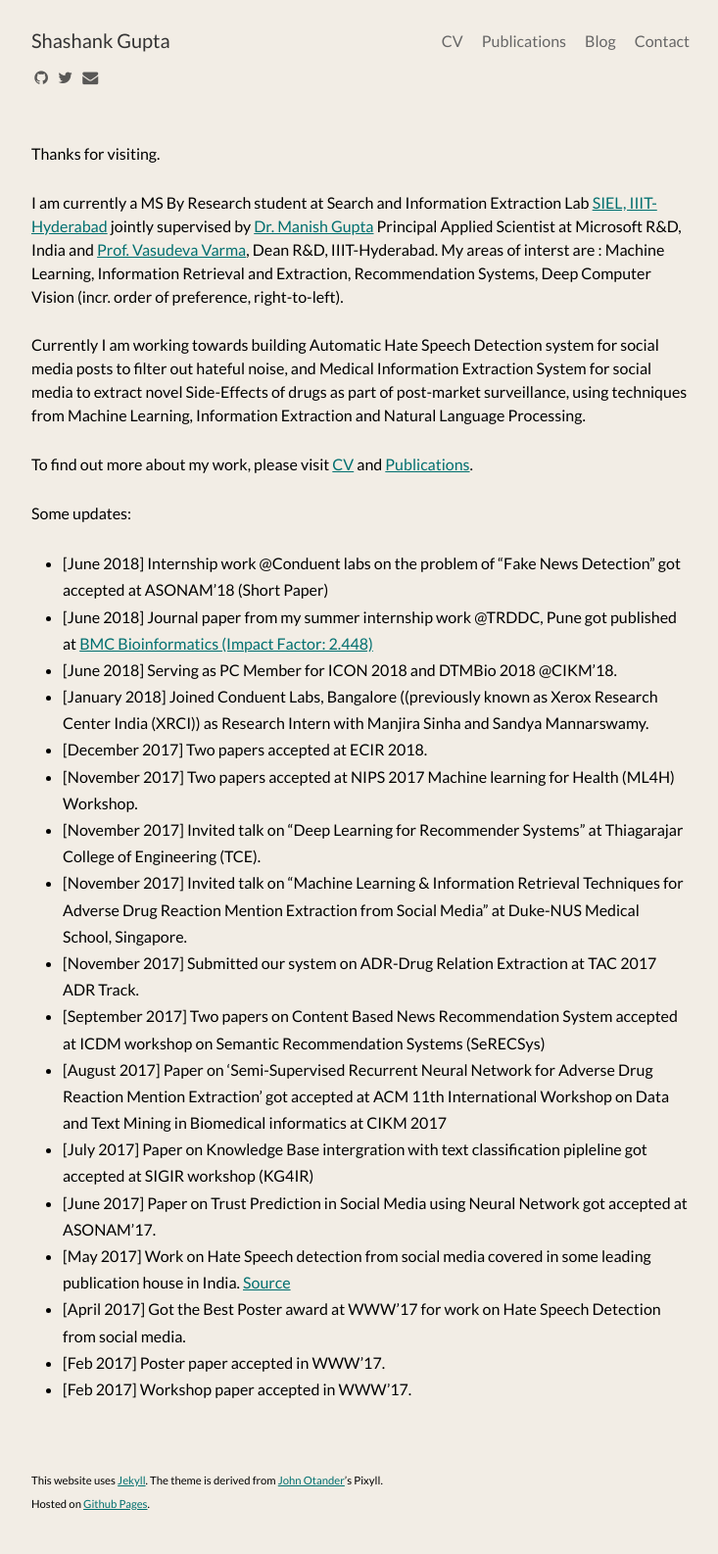
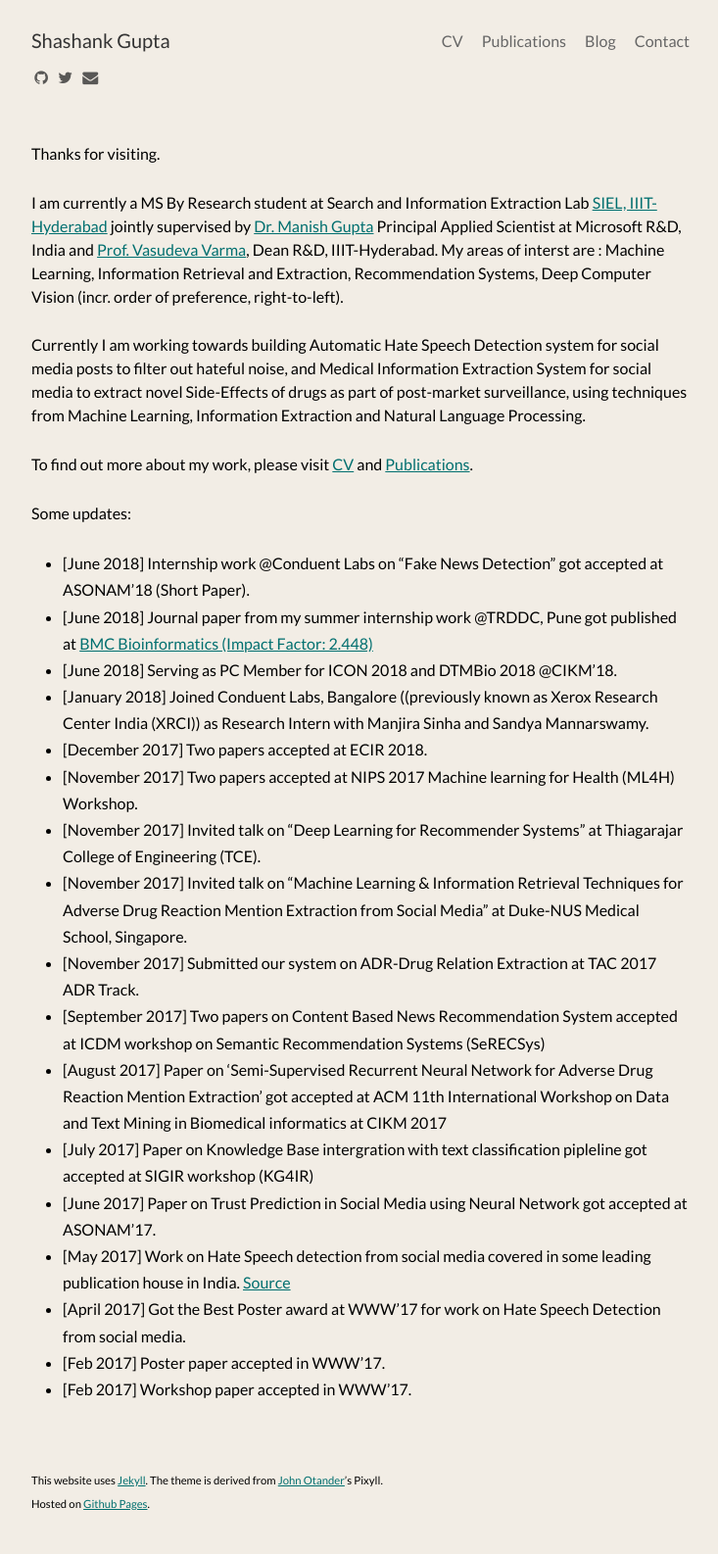
Before and after one commit to shashankg7/shashankg7.github.io, a Jekyll site: the page built from index.md, in a window 1280 px wide. Shown: the whole page at 98% size, without its empty margins (272-1005 px from the left). Built offline with Jekyll 4.4.1, drawn with Linux system fonts in a browser that asks for light colours; nearby versions of some CDN libraries.

Commit message:
Update index.md

```diff
--- a/index.md
+++ b/index.md
@@ -13,7 +13,7 @@
 
 Some updates:
 
-* [June 2018] Internship work @Conduent labs on the problem of "Fake News Detection" got accepted at ASONAM'18 (Short Paper)
+* [June 2018] Internship work @Conduent Labs on "Fake News Detection" got accepted at ASONAM'18 (Short Paper).
 * [June 2018] Journal paper from my summer internship work @TRDDC, Pune got published at [BMC Bioinformatics (Impact Factor: 2.448)](https://bmcbioinformatics.biomedcentral.com/articles/10.1186/s12859-018-2192-4)
 * [June 2018] Serving as PC Member for ICON 2018 and DTMBio 2018 @CIKM'18.
 * [January 2018] Joined Conduent Labs, Bangalore ((previously known as Xerox Research Center India (XRCI)) as Research Intern with Manjira Sinha and Sandya Mannarswamy.
```
